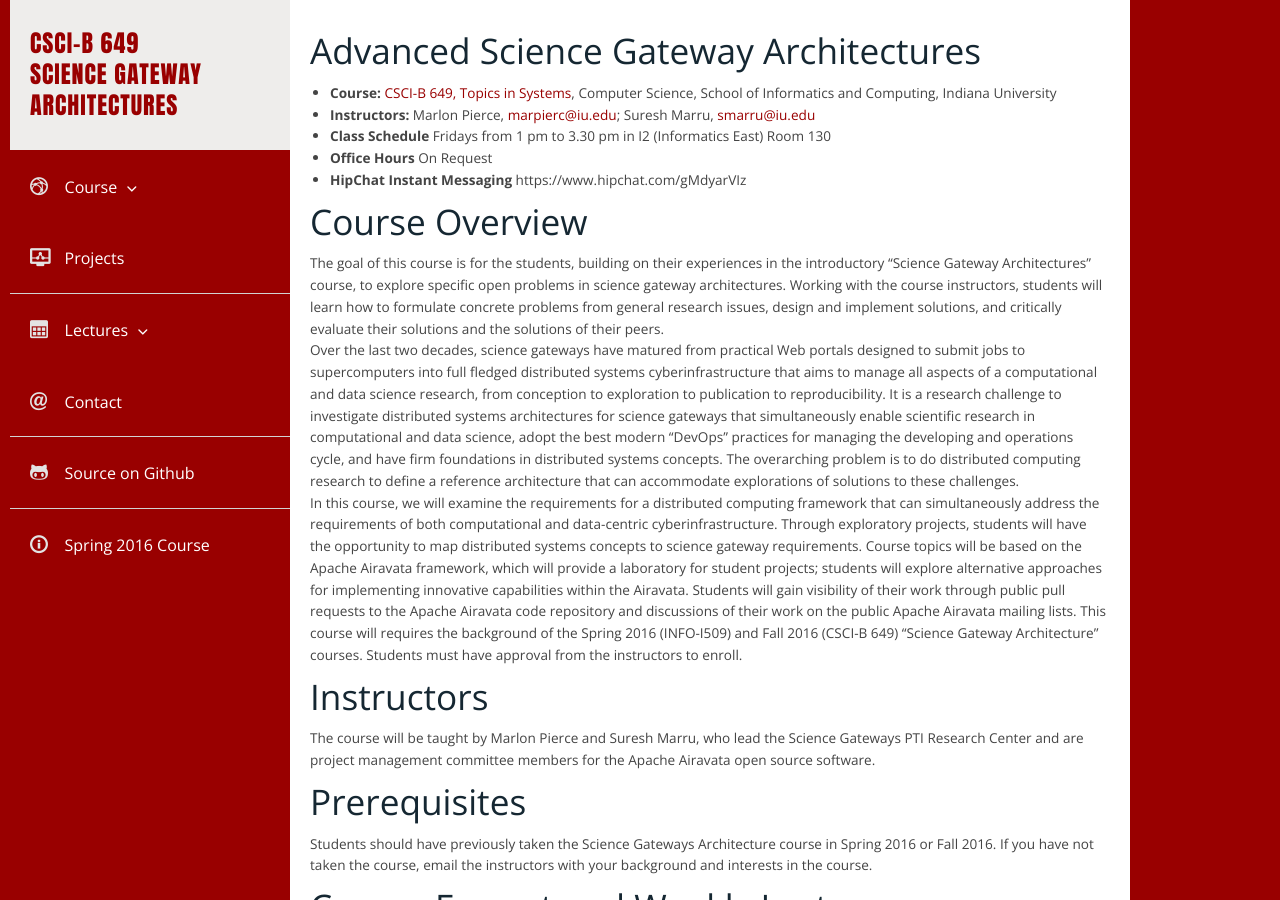
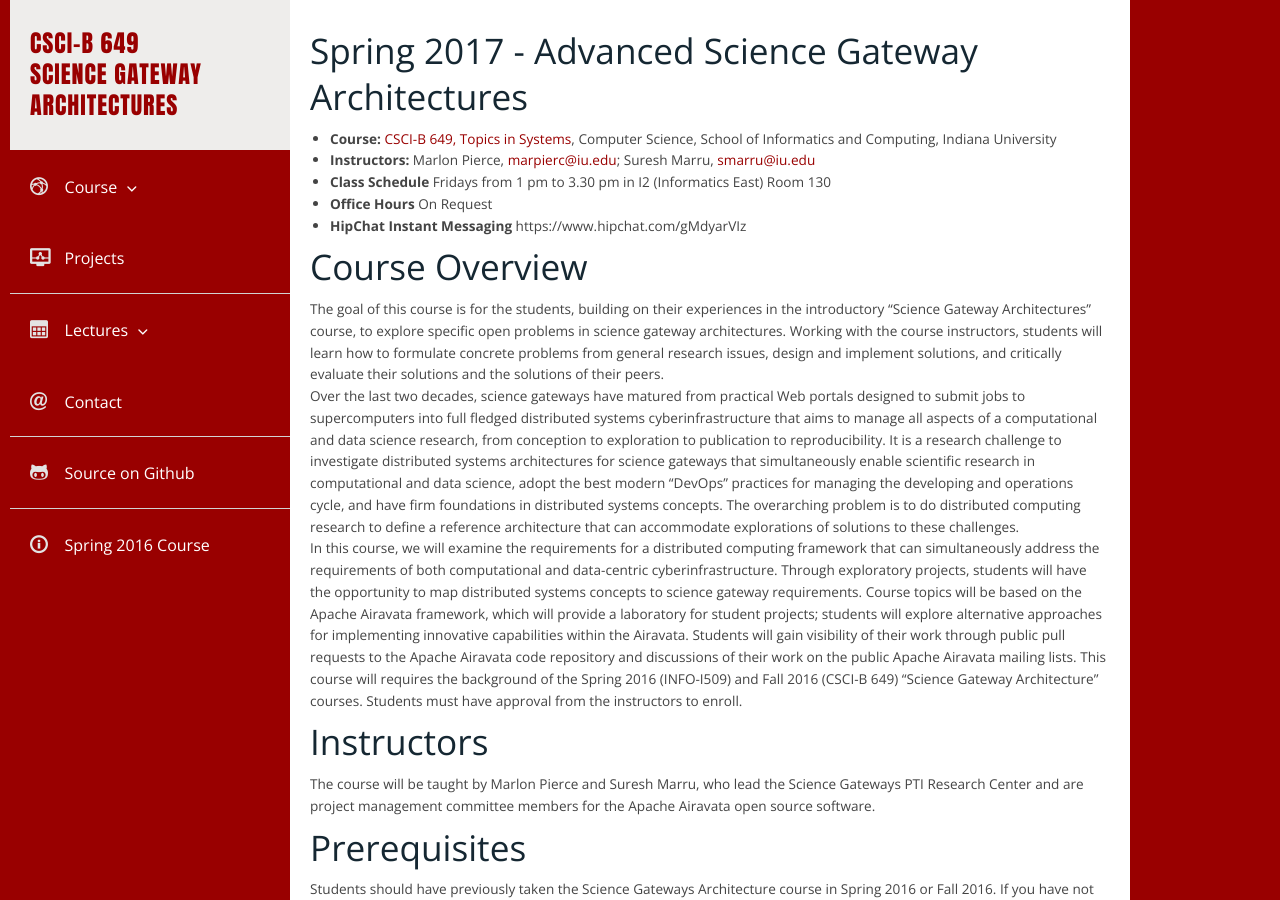
Before and after one commit to airavata-courses/airavata-courses.github.io, a Jekyll site: the page built from spring2017.md, in a window 1280 px wide and 900 px high. Built offline with Jekyll 4.4.1, drawn with Linux system fonts in a browser that asks for light colours.

```diff
--- a/spring2017.md
+++ b/spring2017.md
@@ -2,7 +2,7 @@
 layout: default
 ---
 
-## Advanced Science Gateway Architectures
+## Spring 2017 - Advanced Science Gateway Architectures
 
 * **Course:** [CSCI-B 649, Topics in Systems](https://www.soic.indiana.edu/graduate/courses/index.html?number=b649&department=CSCI){:target="_blank"}, Computer Science, School of Informatics and Computing, Indiana University
 * **Instructors:** Marlon Pierce, [marpierc@iu.edu](mailto:marpierc@iu.edu); Suresh Marru, [smarru@iu.edu](mailto:smarru@iu.edu)
@@ -10,7 +10,6 @@
 * **Class Schedule** Fridays from 1 pm to 3.30 pm in I2 (Informatics East) Room 130
 * **Office Hours** On Request
 * **HipChat Instant Messaging** https://www.hipchat.com/gMdyarVIz
-
 
 ## Course Overview
 
```
Also changed, not shown: index.md (+2 -2 lines).
